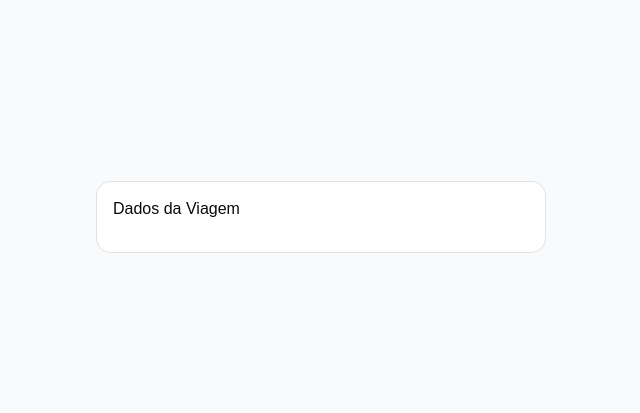
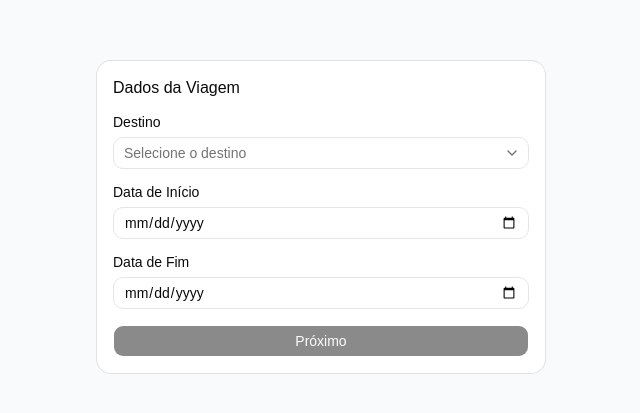
Before and after one commit to alvesantos/quote_engine, a React (Vite) app: page / in a window 1280 px wide. Shown: the part 183-596 px from the top of the page, without its empty margins (319-959 px from the left). Built offline with nearby package versions, Linux system fonts and the light colour scheme.

Commit message:
feat: add Form to first Step

```diff
--- a/src/components/steps/StepOne.tsx
+++ b/src/components/steps/StepOne.tsx
@@ -1,20 +1,83 @@
 import { useState } from "react";
-import {Card, CardContent, CardHeader, CardTitle} from "@/components/ui/card";
+import { Card, CardContent, CardHeader, CardTitle } from "@/components/ui/card";
+import {
+  Select,
+  SelectContent,
+  SelectItem,
+  SelectTrigger,
+  SelectValue,
+} from "../ui/select";
+import { Input } from "../ui/input";
+import { Label } from "../ui/label";
+import { Button } from "../ui/button";
+import useQuoteStore from "@/store/useQuoteStore";
 
 function StepOne() {
-  const [destination, setDestination] = useState("");
-  const [startDate, setStartDate] = useState("");
-  const [endDate, setEndDate] = useState("");
+  const { payload, setPayload, nextStep } = useQuoteStore();
+
+  const [destination, setDestination] = useState(payload.destination);
+  const [startDate, setStartDate] = useState(payload.start_date);
+  const [endDate, setEndDate] = useState(payload.end_date);
+
+  function handleNext() {
+    setPayload({
+      ...payload,
+      destination,
+      start_date: startDate,
+      end_date: endDate,
+    });
+
+    nextStep();
+  }
 
   return (
     <Card className="w-full max-w-md">
-        <CardHeader>
-            <CardTitle>Dados da Viagem</CardTitle>
-        </CardHeader>
+      <CardHeader>
+        <CardTitle>Dados da Viagem</CardTitle>
+      </CardHeader>
 
-        <CardContent className="flex flex-col gap-4">
+      <CardContent className="flex flex-col gap-4">
+        <div className="flex flex-col gap-2">
+          <Label>Destino</Label>
 
-        </CardContent>
+          <Select value={destination} onValueChange={setDestination}>
+            <SelectTrigger className="w-full">
+              <SelectValue placeholder="Selecione o destino" />
+            </SelectTrigger>
+
+            <SelectContent>
+              <SelectItem value="NATIONAL">Nacional</SelectItem>
+              <SelectItem value="AMERICAN">Américas</SelectItem>
+              <SelectItem value="EUROPE">Europa</SelectItem>
+            </SelectContent>
+          </Select>
+        </div>
+
+        <div className="flex flex-col gap-2">
+          <Label>Data de Início</Label>
+          <Input
+            type="date"
+            value={startDate}
+            onChange={(e) => setStartDate(e.target.value)}
+          />
+        </div>
+
+        <div className="flex flex-col gap-2">
+          <Label>Data de Fim</Label>
+          <Input
+            type="date"
+            value={endDate}
+            onChange={(e) => setEndDate(e.target.value)}
+          />
+        </div>
+
+        <Button
+          onClick={handleNext}
+          disabled={!destination || !startDate || !endDate}
+        >
+          Próximo
+        </Button>
+      </CardContent>
     </Card>
   );
 }
```
